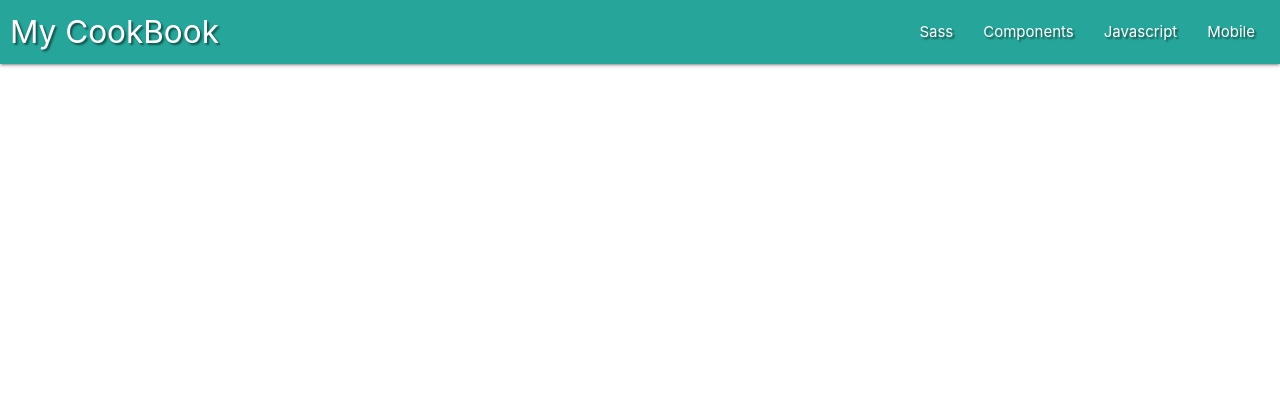
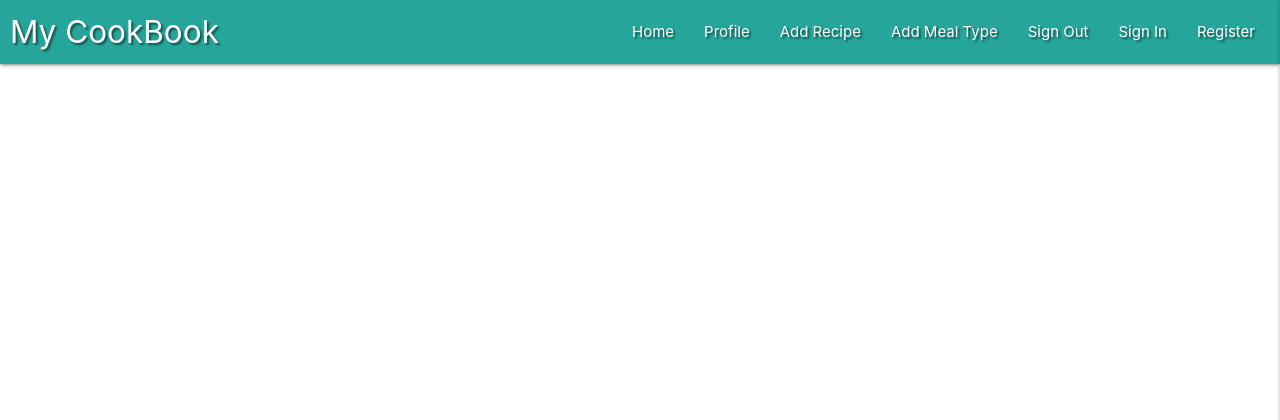
Before and after one commit to DanHodgson12/my-cook-book, a Flask app: page / in a window 1280 px wide. Shown: the top 420 px of the page. Run offline with Flask 3, Linux system fonts and the light colour scheme; data that the repository does not hold is empty; some libraries are stand-ins or nearby versions.

Commit message:
feat: adjusted nav content and added links

```diff
--- a/static/js/script.js
+++ b/static/js/script.js
@@ -1,3 +1,3 @@
 $(document).ready(function () {
-    $('.sidenav').sidenav();
+    $('.sidenav').sidenav({edge: "right"});
 });
--- a/templates/base.html
+++ b/templates/base.html
@@ -17,25 +17,32 @@
         <!-- main navbar -->
         <nav>
             <div class="nav-wrapper text-shadow teal lighten-1">
-                <a href="#!" class="brand-logo">My CookBook</a>
-                <a href="#" data-target="mobile-demo" class="sidenav-trigger">
+                <a href="{{ url_for('get_recipes') }}" class="brand-logo">My CookBook</a>
+                <a href="#" data-target="mobile-demo" class="sidenav-trigger right">
                     <i class="fa-solid fa-bars"></i>
                 </a>
                 <ul class="right hide-on-med-and-down">
-                    <li><a href="sass.html">Sass</a></li>
-                    <li><a href="badges.html">Components</a></li>
-                    <li><a href="collapsible.html">Javascript</a></li>
-                    <li><a href="mobile.html">Mobile</a></li>
+                    <li><a href="{{ url_for('get_recipes') }}">Home</a></li>
+                    <li><a href="#">Profile</a></li>
+                    <li><a href="#">Add Recipe</a></li>
+                    <li><a href="#">Add Meal Type</a></li>
+                    <li><a href="#">Sign Out</a></li>
+                    <li><a href="#">Sign In</a></li>
+                    <li><a href="#">Register</a></li>
                 </ul>
             </div>
         </nav>
 
         <!-- mobile navbar -->
         <ul class="sidenav" id="mobile-demo">
-            <li><a href="sass.html">Sass</a></li>
-            <li><a href="badges.html">Components</a></li>
-            <li><a href="collapsible.html">Javascript</a></li>
-            <li><a href="mobile.html">Mobile</a></li>
+            <h4 class="center-align teal-text lighten-1">My CookBook</h4>
+            <li><a href="{{ url_for('get_recipes') }}">Home</a></li>
+            <li><a href="#">Profile</a></li>
+            <li><a href="#">Add Recipe</a></li>
+            <li><a href="#">Add Meal Type</a></li>
+            <li><a href="#">Sign Out</a></li>
+            <li><a href="#">Sign In</a></li>
+            <li><a href="#">Register</a></li>
         </ul>
     </header>
 
```
